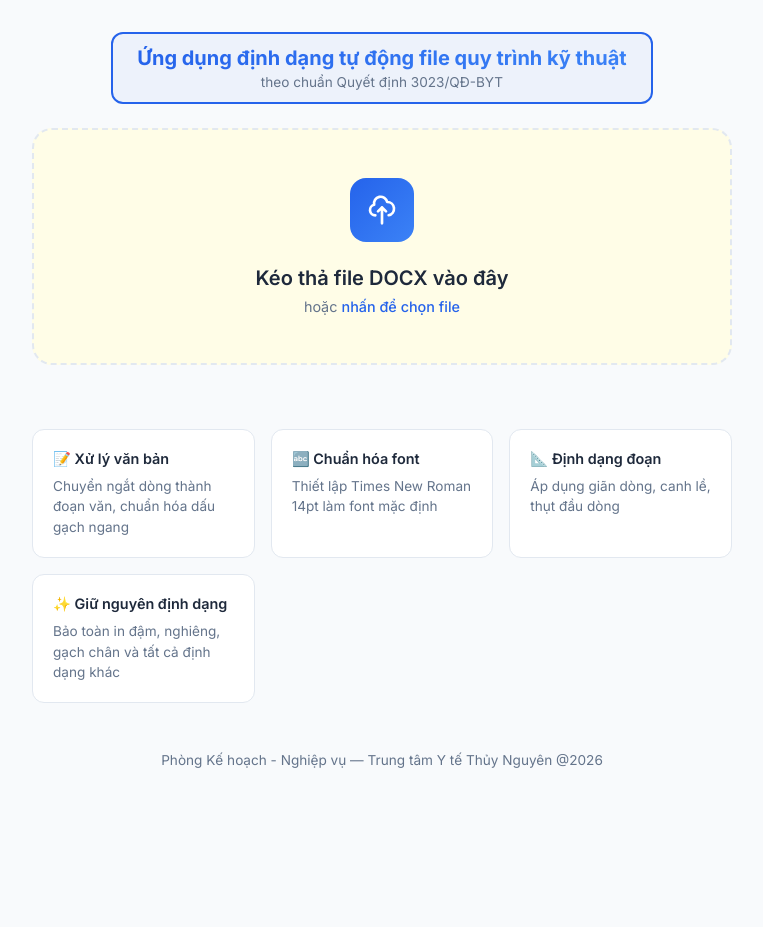
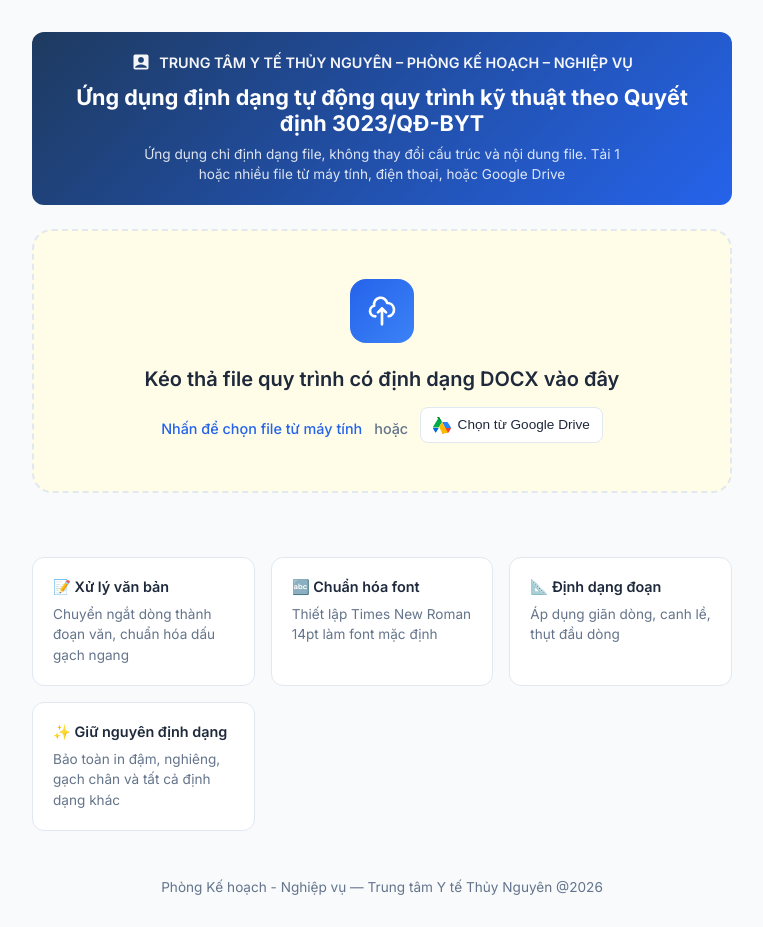
Before and after one commit to khoibmtn/format3023, a website: page public/index.html in a window 1280 px wide. Shown: the whole page, without its empty margins (258-1021 px from the left). Before the commit the page ends 800 px from the top, so only its background shows below. Drawn offline with Linux system fonts and the light colour scheme.

Commit message:
UI: Banner header with org name, updated upload zone text with Google Drive button

```diff
--- a/public/index.html
+++ b/public/index.html
@@ -53,27 +53,43 @@
       margin-bottom: 1.5rem;
     }
 
-    .header-frame {
-      display: inline-block;
-      border: 2px solid var(--accent);
+    .banner {
+      background: linear-gradient(135deg, #1e3a5f 0%, #2563eb 100%);
+      color: white;
+      padding: 1.25rem 1.5rem;
       border-radius: 12px;
-      padding: 0.75rem 1.5rem;
-      background: rgba(37, 99, 235, 0.05);
+      margin-bottom: 0;
+    }
+
+    .org-name {
+      font-size: 0.9rem;
+      font-weight: 600;
+      display: flex;
+      align-items: center;
+      justify-content: center;
+      gap: 0.5rem;
+      margin-bottom: 0.75rem;
+      opacity: 0.95;
+    }
+
+    .org-icon {
+      width: 20px;
+      height: 20px;
     }
 
     .logo {
-      font-size: 1.25rem;
+      font-size: 1.35rem;
       font-weight: 700;
-      background: var(--gradient-1);
-      -webkit-background-clip: text;
-      -webkit-text-fill-color: transparent;
-      background-clip: text;
-      margin-bottom: 0.25rem;
+      color: white;
+      margin-bottom: 0.5rem;
     }
 
     .tagline {
-      color: var(--text-secondary);
+      color: rgba(255, 255, 255, 0.85);
       font-size: 0.85rem;
+      line-height: 1.5;
+      max-width: 500px;
+      margin: 0 auto;
     }
 
     /* View Management */
@@ -148,6 +164,28 @@
     .upload-subtitle span {
       color: var(--accent);
       font-weight: 500;
+    }
+
+    .gdrive-btn {
+      background: white;
+      border: 1px solid var(--border);
+      border-radius: 8px;
+      padding: 0.5rem 0.75rem;
+      font-size: 0.85rem;
+      font-weight: 500;
+      color: var(--text-primary);
+      cursor: pointer;
+      display: inline-flex;
+      align-items: center;
+      gap: 0.4rem;
+      transition: all 0.2s;
+      margin-top: 0.5rem;
+    }
+
+    .gdrive-btn:hover {
+      background: #f8fafc;
+      border-color: var(--accent);
+      box-shadow: 0 2px 8px rgba(0, 0, 0, 0.1);
     }
 
     #fileInput {
@@ -567,9 +605,17 @@
 <body>
   <div class="container">
     <header>
-      <div class="header-frame">
-        <h1 class="logo">Ứng dụng định dạng tự động file quy trình kỹ thuật</h1>
-        <p class="tagline">theo chuẩn Quyết định 3023/QĐ-BYT</p>
+      <div class="banner">
+        <div class="org-name">
+          <svg class="org-icon" fill="currentColor" viewBox="0 0 24 24">
+            <path
+              d="M19 3H5c-1.1 0-2 .9-2 2v14c0 1.1.9 2 2 2h14c1.1 0 2-.9 2-2V5c0-1.1-.9-2-2-2zm-7 3c1.93 0 3.5 1.57 3.5 3.5S13.93 13 12 13s-3.5-1.57-3.5-3.5S10.07 6 12 6zm7 13H5v-.23c0-.62.28-1.2.76-1.58C7.47 15.82 9.64 15 12 15s4.53.82 6.24 2.19c.48.38.76.97.76 1.58V19z" />
+          </svg>
+          TRUNG TÂM Y TẾ THỦY NGUYÊN – PHÒNG KẾ HOẠCH – NGHIỆP VỤ
+        </div>
+        <h1 class="logo">Ứng dụng định dạng tự động quy trình kỹ thuật theo Quyết định 3023/QĐ-BYT</h1>
+        <p class="tagline">Ứng dụng chỉ định dạng file, không thay đổi cấu trúc và nội dung file. Tải 1 hoặc nhiều file
+          từ máy tính, điện thoại, hoặc Google Drive</p>
       </div>
     </header>
 
@@ -583,8 +629,29 @@
               d="M7 16a4 4 0 01-.88-7.903A5 5 0 1115.9 6L16 6a5 5 0 011 9.9M15 13l-3-3m0 0l-3 3m3-3v12" />
           </svg>
         </div>
-        <div class="upload-title">Kéo thả file DOCX vào đây</div>
-        <div class="upload-subtitle">hoặc <span>nhấn để chọn file</span></div>
+        <div class="upload-title">Kéo thả file quy trình có định dạng DOCX vào đây</div>
+        <div class="upload-subtitle">
+          <span>Nhấn để chọn file từ máy tính</span>
+          <span style="margin: 0 0.5rem; color: var(--text-secondary);">hoặc</span>
+          <button class="gdrive-btn" id="gdriveBtn" type="button">
+            <svg width="18" height="18" viewBox="0 0 87.3 78" xmlns="http://www.w3.org/2000/svg">
+              <path d="M6.6 66.85l3.85 6.65c.8 1.4 1.95 2.5 3.3 3.3l13.75-23.8H0c0 1.55.4 3.1 1.2 4.5l5.4 9.35z"
+                fill="#0066da" />
+              <path
+                d="M43.65 25l-13.75-23.8c-1.35.8-2.5 1.9-3.3 3.3L1.2 46.35c-.8 1.4-1.2 2.95-1.2 4.5h27.5l16.15-25.85z"
+                fill="#00ac47" />
+              <path
+                d="M73.55 76.8c1.35-.8 2.5-1.9 3.3-3.3l1.6-2.75 7.65-13.25c.8-1.4 1.2-2.95 1.2-4.5H59.85L52.4 67.8l-8.75 15.15 13.75-6.15h16.15z"
+                fill="#ea4335" />
+              <path d="M43.65 25L29.9 1.2C28.55.4 27 0 25.35 0h-1.9c-1.65 0-3.2.4-4.55 1.2L43.65 25z" fill="#00832d" />
+              <path d="M59.85 53H87.3c0-1.55-.4-3.1-1.2-4.5L72.65 28.2c-.8-1.4-1.95-2.5-3.3-3.3L43.65 25l16.2 28z"
+                fill="#2684fc" />
+              <path d="M73.55 76.8l-13.7-23.8-16.2-28-13.75 23.8L43.65 77c.8 1.4 1.95 2.5 3.3 3.3l26.6-3.5z"
+                fill="#ffba00" />
+            </svg>
+            Chọn từ Google Drive
+          </button>
+        </div>
       </div>
 
       <div class="actions" id="uploadActions" style="display: none;">
```
